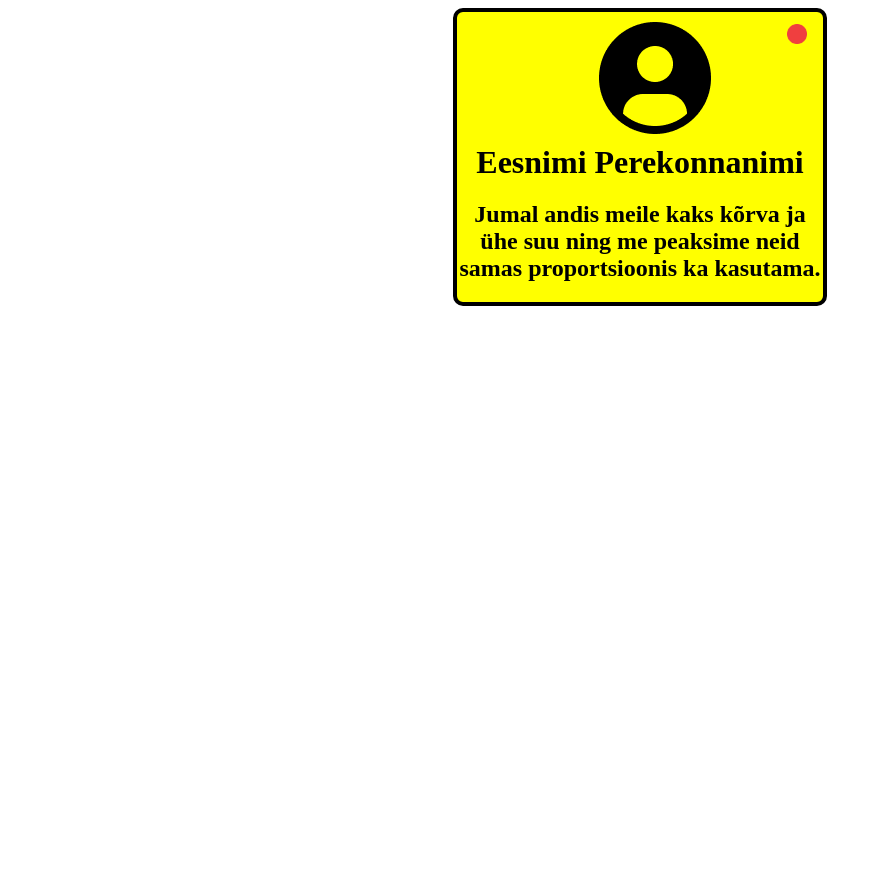
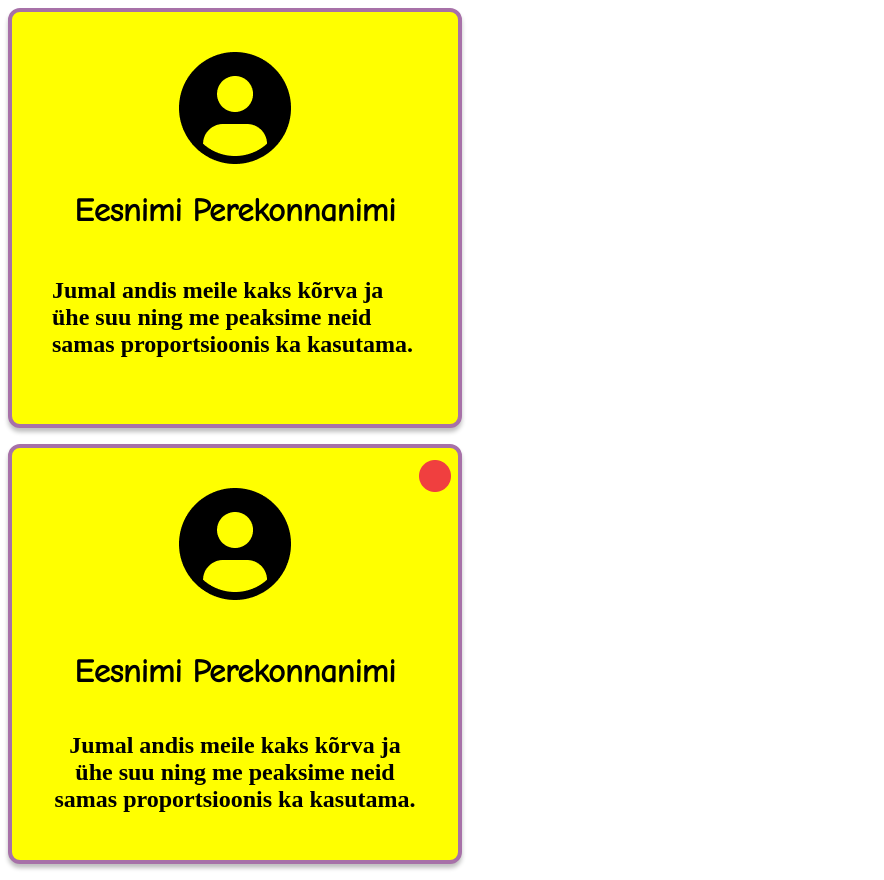
Before and after one commit to kuressaareametikool/TAK20-front-2021, a plain HTML site: page index.html in a window 1280 px wide. Shown: the whole page, without its empty margins (0-884 px from the left). Before the commit the page ends 800 px from the top, so only its background shows below. Drawn offline with Linux system fonts and the light colour scheme.

Commit message:
skibidy pop mm dadap

```diff
--- a/index.html
+++ b/index.html
@@ -1,22 +1,27 @@
 <!DOCTYPE html>
 <html lang="en">
+
 <head>
     <meta charset="UTF-8">
     <meta name="viewport" content="width=device-width, initial-scale=1.0">
+    <title>Document</title>
     <link rel="stylesheet" href="style.css">
-    <title>Document</title>
 </head>
+
 <body>
+    <main>
+    <div>
+        <img src="Vector.png" alt="icon">
+        <h1>Eesnimi Perekonnanimi</h1>
+        <h2>Jumal andis meile kaks kõrva ja ühe suu ning me peaksime neid samas proportsioonis ka kasutama.</h2>
+    </div>
+    <div>
+        <img src="Vector.png" alt="icon">
+        <img src="Ellipse 1.png" alt="RedIcon" class="red">
+        <h1 style="text-align:center;">Eesnimi Perekonnanimi</h1>
+        <h2 style="text-align:center;">Jumal andis meile kaks kõrva ja ühe suu ning me peaksime neid samas proportsioonis ka kasutama.</h2>
+    </div>
+    </main>
+</body>
 
-    <div>
-        <img class="muk" src="Vector.png" alt="vector">
-
-        <img class="muc" src="Ellipse 1.png" alt="gru">
-
-        <h1 class="text">Eesnimi Perekonnanimi</h1>
-
-        <h2 style="text-align:center;" class="text2">Jumal andis meile kaks kõrva ja ühe suu ning me peaksime neid samas proportsioonis ka kasutama.</h2>
-    </div>
-
-</body>
 </html>
--- a/style.css
+++ b/style.css
@@ -1,32 +1,38 @@
-div {
-    margin: auto;
-    border: 4px solid black;
-    max-width: 366px;
-    max-height: 322px;
-    border-radius: 10px;
-    display: grid;
-    background-color: yellow;
+@import url('https://fonts.googleapis.com/css2?family=Comic+Neue&display=swap');
+@import url('https://fonts.googleapis.com/css2?family=Roboto:ital,wght@1,100&display=swap');
+h1 {
+    font-family: 'Comic Neue', cursive;
+    text-align: center;
+}
+
+h3 {
+    font-family: 'Roboto';
+}
+
+img {
+    justify-content: center;
+    width: 112px;
+    height: 112px;
+}
+
+.red {
+    position: relative;
+    left: 200px;
+    bottom: 140px;
+    width: 32px;
+    height: 32px;
 
 }
-.muk {
-    position: relative;
-    top: 10px;
-    left: 142px;
+
+div {
+    background-color: yellow;
+    width: 366px;
+    border: 4px solid #A771A8;
+    padding: 40px;
+    height: 332px;
+    box-shadow: 0px 4px 4px rgba(0, 0, 0, 0.25);
+    border-radius: 12px;
+    display: grid;
+    justify-items: center;
+    margin-bottom: 16px;
 }
-
-.muc{
-    position: relative;
-    right: -330px;
-    bottom: 100px;
-    width: 20px;
-    height: 20px;
-}
-
-.text{
-    margin: auto;
-}
-
-.text2 {
-    position: relative;
-    font-family: 'Times New Roman', Times, serif;
-}
```
